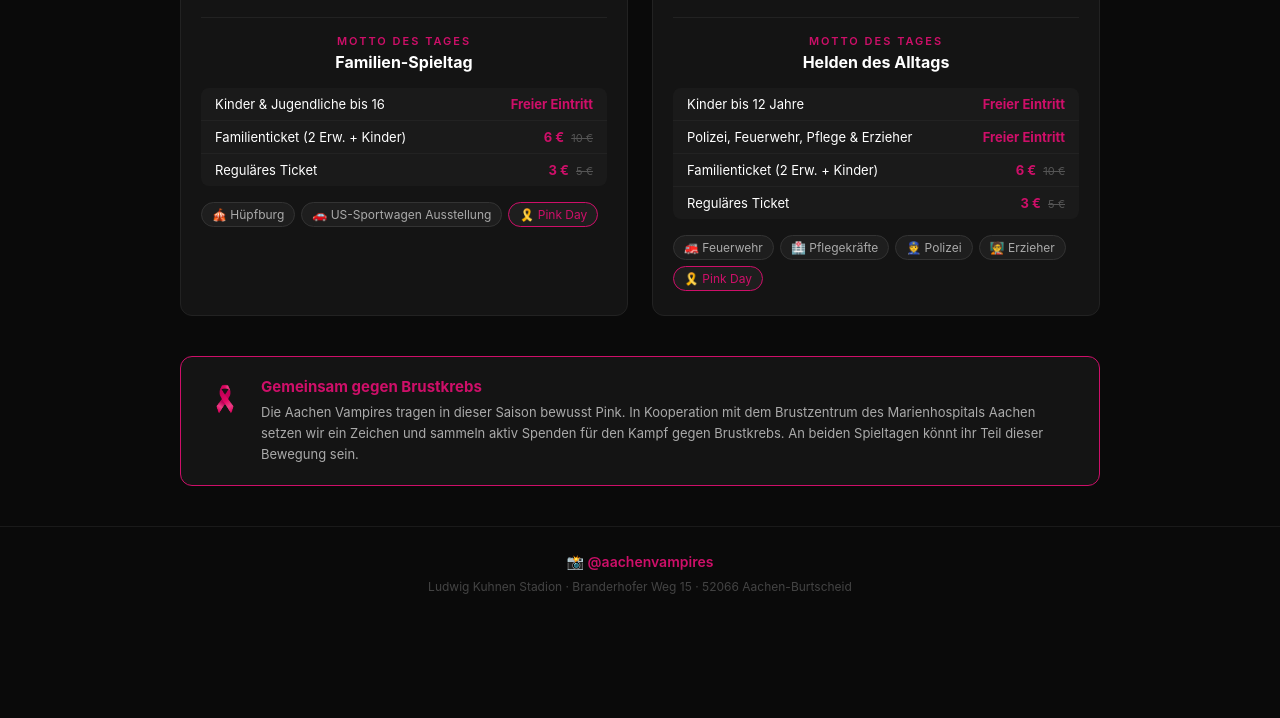
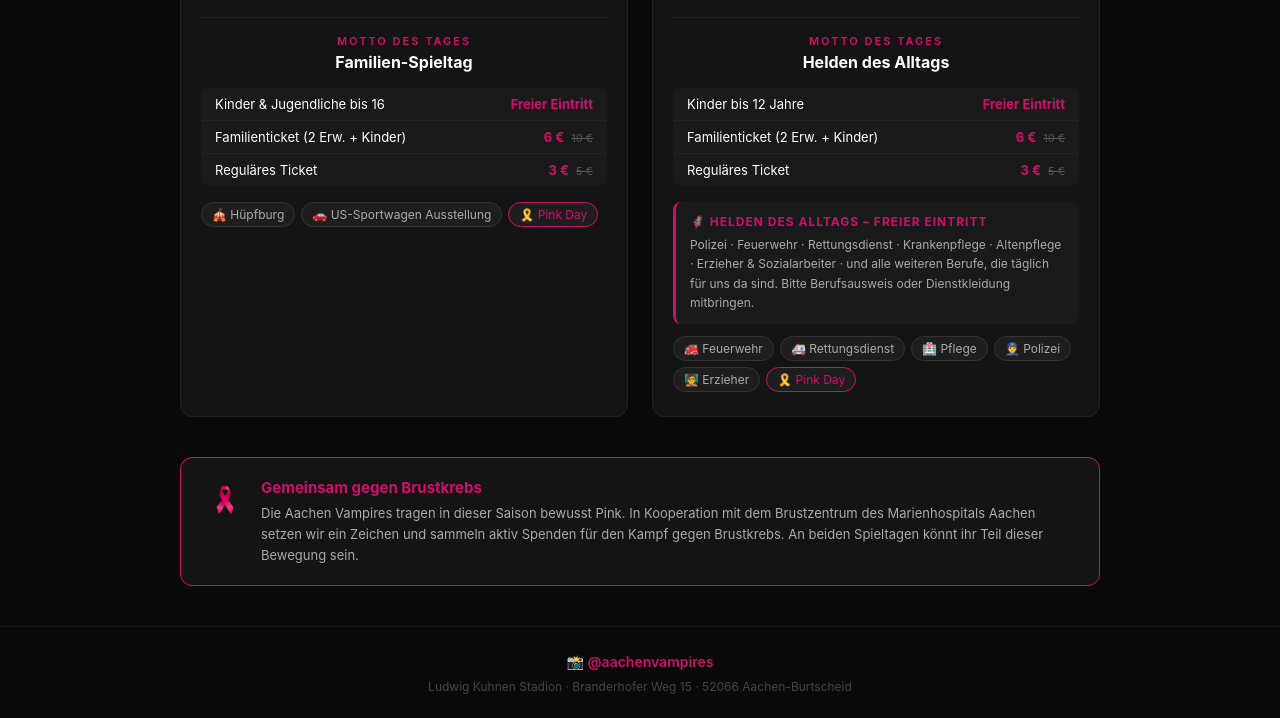
Before and after one commit to CDMF71/asc-spieltage, a plain HTML site: page index.html in a window 1280 px wide. Shown: the part 813-1531 px from the top of the page. Before the commit the page ends 1431 px from the top, so only its background shows below. Drawn offline with Linux system fonts and the light colour scheme.

Commit message:
Add 'Helden des Alltags' section with details
Added a new section for 'Helden des Alltags' with free entry details and updated the tags accordingly.

```diff
--- a/index.html
+++ b/index.html
@@ -34,7 +34,10 @@
   .ticket-row:last-child { border-bottom: none; }
   .ticket-price { font-weight: 700; color: #CE0F69; white-space: nowrap; }
   .ticket-price .old { color: #555; font-weight: 400; text-decoration: line-through; font-size: 11px; margin-left: 4px; }
-  .tags { display: flex; flex-wrap: wrap; gap: 6px; }
+  .helden-box { background: #1a1a1a; border-radius: 8px; padding: 12px 14px; margin-bottom: 8px; border-left: 3px solid #CE0F69; }
+  .helden-box .helden-title { font-size: 12px; color: #CE0F69; font-weight: 700; text-transform: uppercase; letter-spacing: 1px; margin-bottom: 6px; }
+  .helden-box .helden-text { font-size: 12px; color: #aaa; line-height: 1.6; }
+  .tags { display: flex; flex-wrap: wrap; gap: 6px; margin-top: 12px; }
   .tag { background: #1e1e1e; border: 1px solid #333; border-radius: 99px; padding: 4px 10px; font-size: 12px; color: #aaa; }
   .tag.pink { border-color: #CE0F69; color: #CE0F69; }
   .ribbon-section { max-width: 960px; margin: 0 auto 40px; padding: 0 20px; }
@@ -64,7 +67,6 @@
 
 <div class="games">
 
-  <!-- SPIEL 1: 5. Juli -->
   <div class="game-card">
     <div class="game-card-header">
       <span class="date">Samstag, 5. Juli 2026</span>
@@ -109,7 +111,6 @@
     </div>
   </div>
 
-  <!-- SPIEL 2: 12. Juli -->
   <div class="game-card">
     <div class="game-card-header">
       <span class="date">Samstag, 12. Juli 2026</span>
@@ -138,10 +139,6 @@
           <span class="ticket-price">Freier Eintritt</span>
         </div>
         <div class="ticket-row">
-          <span>Polizei, Feuerwehr, Pflege &amp; Erzieher</span>
-          <span class="ticket-price">Freier Eintritt</span>
-        </div>
-        <div class="ticket-row">
           <span>Familienticket (2 Erw. + Kinder)</span>
           <span class="ticket-price">6 € <span class="old">10 €</span></span>
         </div>
@@ -150,9 +147,14 @@
           <span class="ticket-price">3 € <span class="old">5 €</span></span>
         </div>
       </div>
+      <div class="helden-box">
+        <div class="helden-title">🦸 Helden des Alltags – Freier Eintritt</div>
+        <div class="helden-text">Polizei · Feuerwehr · Rettungsdienst · Krankenpflege · Altenpflege · Erzieher &amp; Sozialarbeiter · und alle weiteren Berufe, die täglich für uns da sind. Bitte Berufsausweis oder Dienstkleidung mitbringen.</div>
+      </div>
       <div class="tags">
         <span class="tag">🚒 Feuerwehr</span>
-        <span class="tag">🏥 Pflegekräfte</span>
+        <span class="tag">🚑 Rettungsdienst</span>
+        <span class="tag">🏥 Pflege</span>
         <span class="tag">👮 Polizei</span>
         <span class="tag">🧑‍🏫 Erzieher</span>
         <span class="tag pink">🎗️ Pink Day</span>
```
